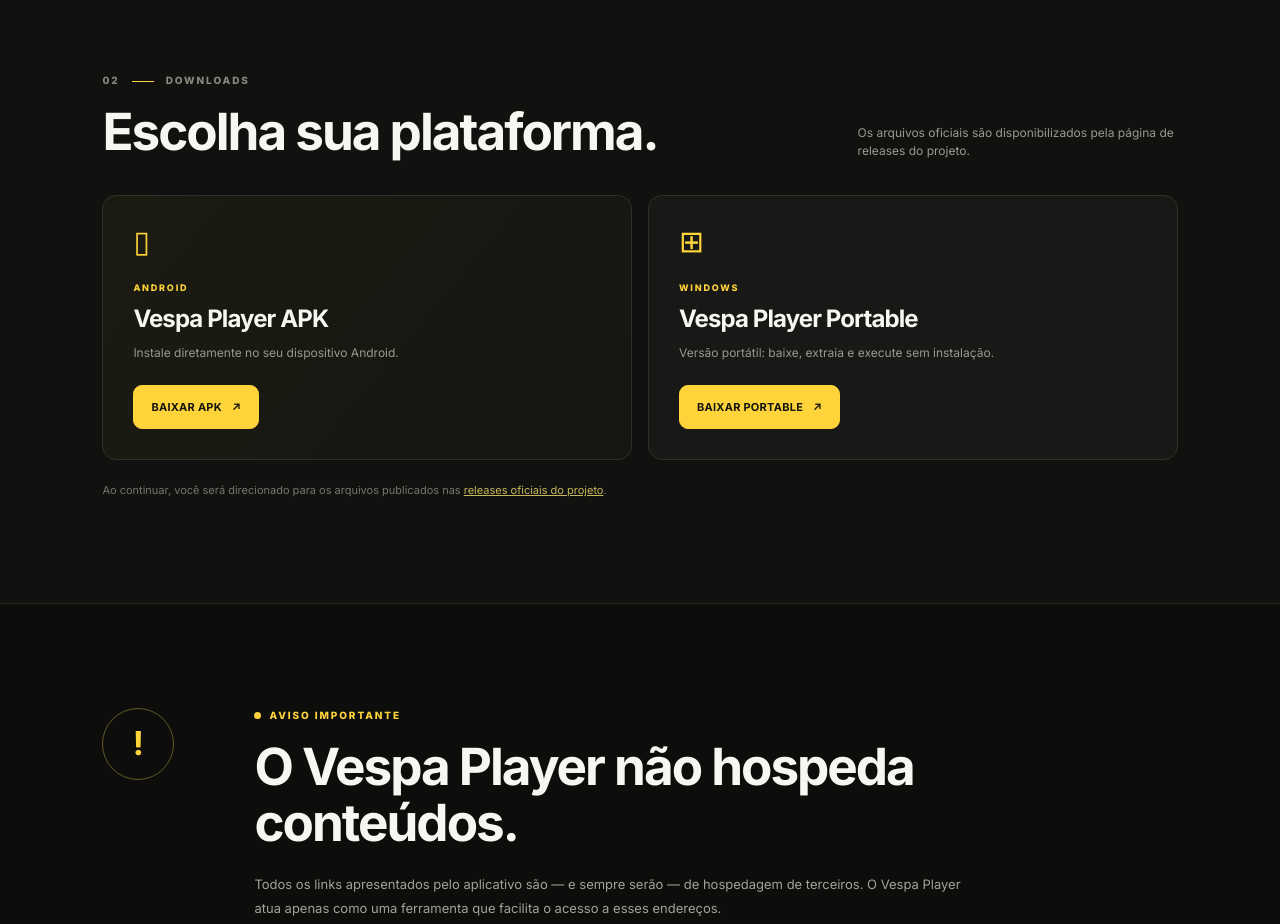
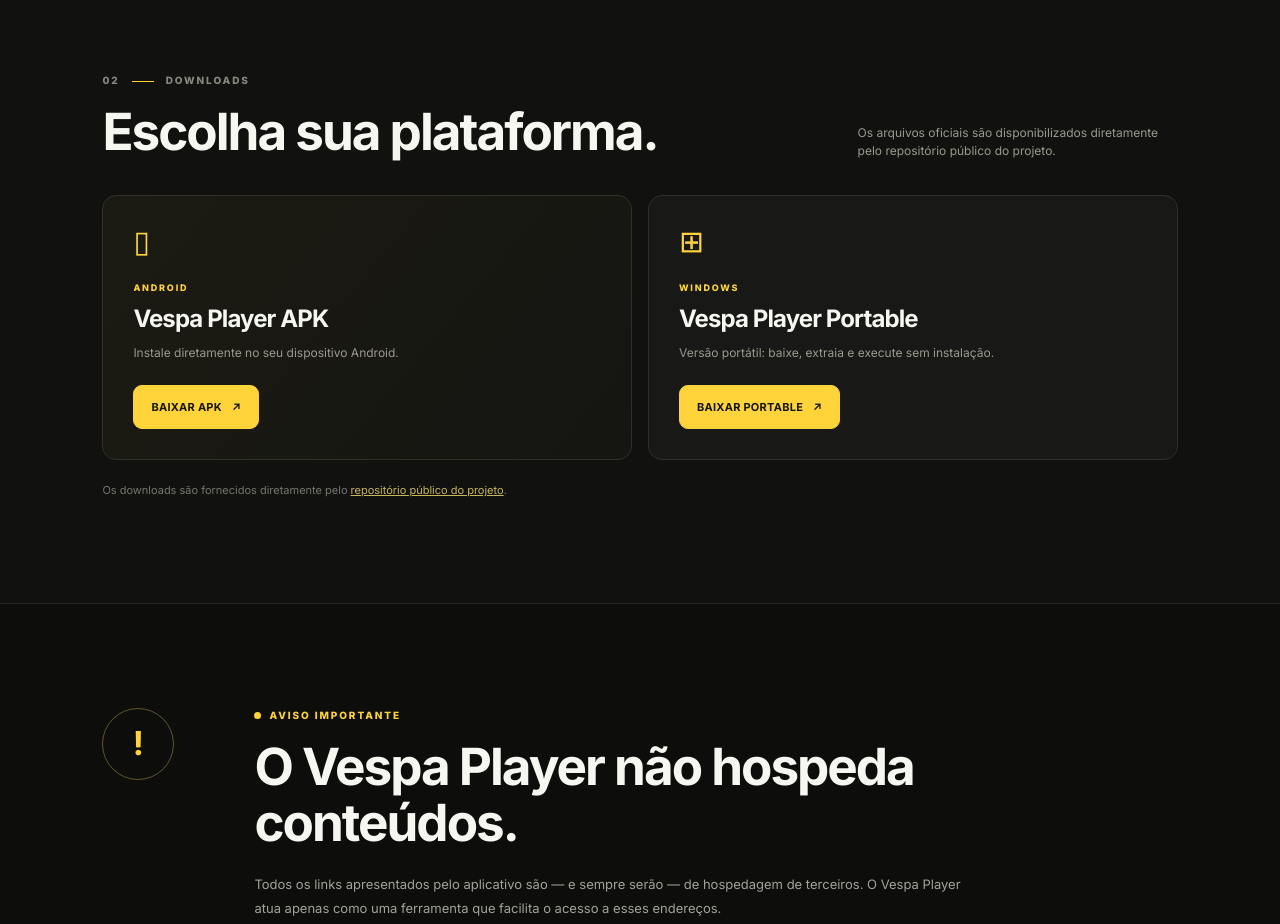
Before and after one commit to ThadeuJ/Vespa_Player_Site, a plain HTML site: page dist/index.html in a window 1280 px wide. Shown: the part 1420-2344 px from the top of the page. Drawn offline with Linux system fonts and the light colour scheme.

Commit message:
Update Site source

```diff
--- a/dist/index.html
+++ b/dist/index.html
@@ -23,7 +23,7 @@
         <div class="player-preview" aria-label="Prévia visual do Vespa Player"><div class="preview-bar"><span class="tiny-brand"><i></i> VESPA</span><span class="dot-menu">•••</span></div><div class="preview-main"><div class="preview-title">CONTINUE<br />ASSISTINDO</div><span class="preview-play">▶</span></div><div class="preview-list"><span>EM DESTAQUE</span><div></div><div></div><div></div><div></div></div></div>
       </section>
       <section id="sobre" class="about section"><div class="section-kicker">01 <span></span> SOBRE O VESPA</div><div class="about-copy"><h2>Feito por quem acredita em uma experiência de reprodução mais direta.</h2><p>O Vespa Player é um projeto independente e sem fins lucrativos. Ele foi criado para facilitar a organização e o acesso a opções disponibilizadas na internet, com uma interface leve, pensada para Android e Windows.</p></div><div class="feature-row"><div><span class="feature-icon">⌕</span><h3>Prático</h3><p>Uma interface objetiva para encontrar e abrir o que você procura.</p></div><div><span class="feature-icon">▣</span><h3>Multiplataforma</h3><p>Disponível para Android e em versão portátil para Windows.</p></div><div><span class="feature-icon">♡</span><h3>Independente</h3><p>Um projeto desenvolvido de forma independente, sem finalidade comercial.</p></div></div></section>
-      <section id="downloads" class="downloads section"><div class="section-kicker">02 <span></span> DOWNLOADS</div><div class="download-intro"><h2>Escolha sua plataforma.</h2><p>Os arquivos oficiais são disponibilizados pela página de releases do projeto.</p></div><div class="download-grid"><article class="download-card android"><div class="device-icon">▯</div><p class="platform">ANDROID</p><h3>Vespa Player APK</h3><p class="detail">Instale diretamente no seu dispositivo Android.</p><a class="button primary" href="https://github.com/ThadeuJ/Vespa_Player/releases/latest" target="_blank" rel="noopener noreferrer">BAIXAR APK <span>↗</span></a></article><article class="download-card windows"><div class="device-icon">⊞</div><p class="platform">WINDOWS</p><h3>Vespa Player Portable</h3><p class="detail">Versão portátil: baixe, extraia e execute sem instalação.</p><a class="button primary" href="https://github.com/ThadeuJ/Vespa_Player/releases/latest" target="_blank" rel="noopener noreferrer">BAIXAR PORTABLE <span>↗</span></a></article></div><p class="release-note">Ao continuar, você será direcionado para os arquivos publicados nas <a href="https://github.com/ThadeuJ/Vespa_Player/releases/latest" target="_blank" rel="noopener noreferrer">releases oficiais do projeto</a>.</p></section>
+      <section id="downloads" class="downloads section"><div class="section-kicker">02 <span></span> DOWNLOADS</div><div class="download-intro"><h2>Escolha sua plataforma.</h2><p>Os arquivos oficiais são disponibilizados diretamente pelo repositório público do projeto.</p></div><div class="download-grid"><article class="download-card android"><div class="device-icon">▯</div><p class="platform">ANDROID</p><h3>Vespa Player APK</h3><p class="detail">Instale diretamente no seu dispositivo Android.</p><a class="button primary" href="https://github.com/ThadeuJ/Vespa_Player/raw/refs/heads/main/downloads/Vespa-Player.apk" target="_blank" rel="noopener noreferrer">BAIXAR APK <span>↗</span></a></article><article class="download-card windows"><div class="device-icon">⊞</div><p class="platform">WINDOWS</p><h3>Vespa Player Portable</h3><p class="detail">Versão portátil: baixe, extraia e execute sem instalação.</p><a class="button primary" href="https://github.com/ThadeuJ/Vespa_Player/raw/refs/heads/main/downloads/Vespa-Player-1.0.0-win-portable.exe" target="_blank" rel="noopener noreferrer">BAIXAR PORTABLE <span>↗</span></a></article></div><p class="release-note">Os downloads são fornecidos diretamente pelo <a href="https://github.com/ThadeuJ/Vespa_Player/tree/main/downloads" target="_blank" rel="noopener noreferrer">repositório público do projeto</a>.</p></section>
       <section id="aviso" class="notice section"><div class="notice-symbol">!</div><div><p class="eyebrow"><b></b> AVISO IMPORTANTE</p><h2>O Vespa Player não hospeda conteúdos.</h2><p>Todos os links apresentados pelo aplicativo são — e sempre serão — de hospedagem de terceiros. O Vespa Player atua apenas como uma ferramenta que facilita o acesso a esses endereços.</p><p>Não armazenamos, transmitimos ou controlamos o conteúdo disponibilizado por plataformas externas. A responsabilidade pela disponibilidade, qualidade e pelos direitos de cada material é exclusivamente de seus respectivos provedores.</p></div></section>
       <section class="support"><p class="eyebrow"><b></b> SEM FINS LUCRATIVOS</p><h2>Uma experiência feita de forma <strong>independente.</strong></h2><p>Use com responsabilidade e respeite os termos das plataformas de origem.</p></section>
     </main>
```
